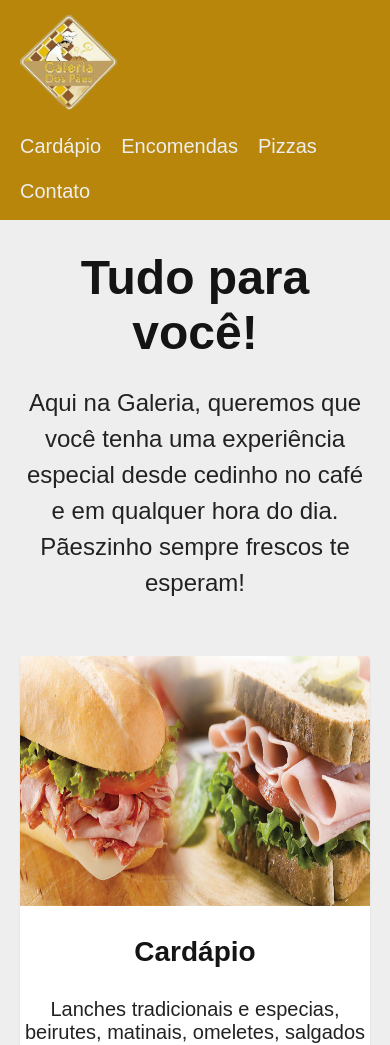
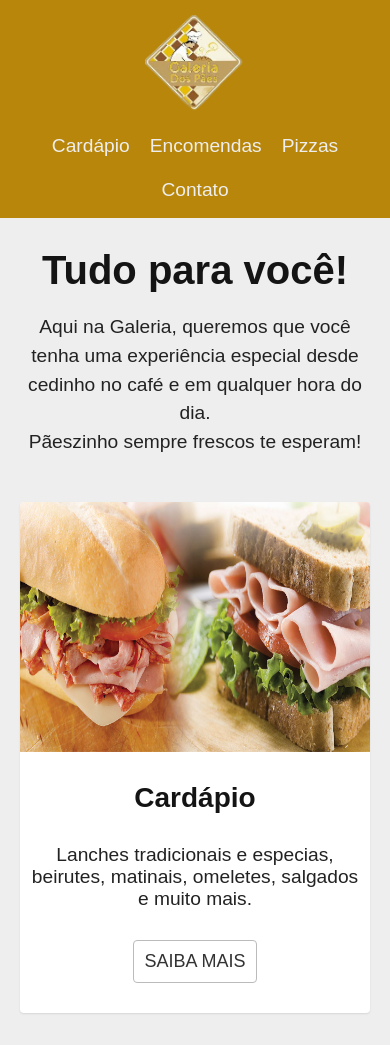
Before and after one commit to oliveiraleo4/GaleriaDosP-es, a plain HTML site: page index.html in a window 390 px wide. Shown: the top 1045 px of the page. Drawn offline with Linux system fonts and the light colour scheme.

Commit message:
Site e responsividade concluídos

```diff
--- a/css/style.css
+++ b/css/style.css
@@ -41,6 +41,7 @@ img {
 .menu-nav ul {
   display: flex;
   flex-wrap: wrap;
+  justify-content: center;
   gap: 20px;
 }
 
@@ -62,6 +63,18 @@ img {
 
 .menu-nav li a:hover::after {
   width: 100%;
+}
+
+@media (max-width: 700px) {
+  .menu-nav li a {
+    font-size: 1.2rem;
+  }
+}
+
+@media (max-width: 600px) {
+  .menu {
+    justify-content: center;
+  }
 }
 
 /* Opções */
@@ -129,6 +142,8 @@ img {
   text-align: center;
   color: #222;
   margin-bottom: 30px;
+  padding-right: 5px;
+  padding-left: 5px;
 }
 
 .botao {
@@ -151,6 +166,28 @@ img {
 
 .botao a:hover {
   background-color: #efefef;
+}
+
+@media (max-width: 1200px) {
+  .opcoes-decidir {
+    justify-content: center;
+  }
+}
+
+@media (max-width: 700px) {
+  .opcoes-texto h2 {
+    font-size: 2.5rem;
+    margin-bottom: 20px;
+  }
+
+  .opcoes-texto p,
+  .opcoes-tipo p {
+    font-size: 1.2rem;
+  }
+
+  .opcoes-texto p:last-child {
+    margin-bottom: 30px;
+  }
 }
 
 /* Contato */
@@ -235,6 +272,7 @@ img {
   border-radius: 4px;
   padding: 8px;
   margin-bottom: 18px;
+  outline-color: #daa520;
 }
 
 .contato-form button {
@@ -251,6 +289,12 @@ img {
   background-color: #ddd;
 }
 
+@media (max-width: 700px) {
+  .contato-redes iframe {
+    display: none;
+  }
+}
+
 /* Footer */
 .footer {
   background: #b8860b;
```
